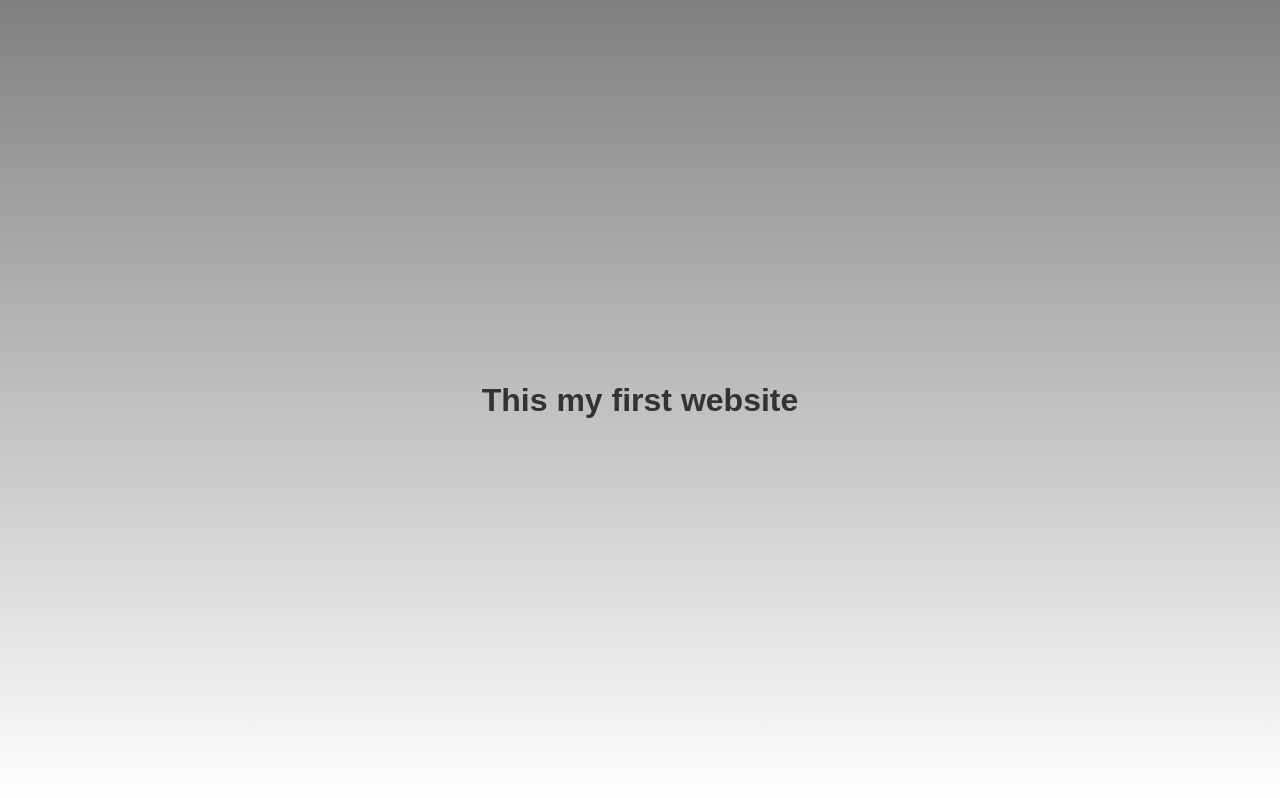
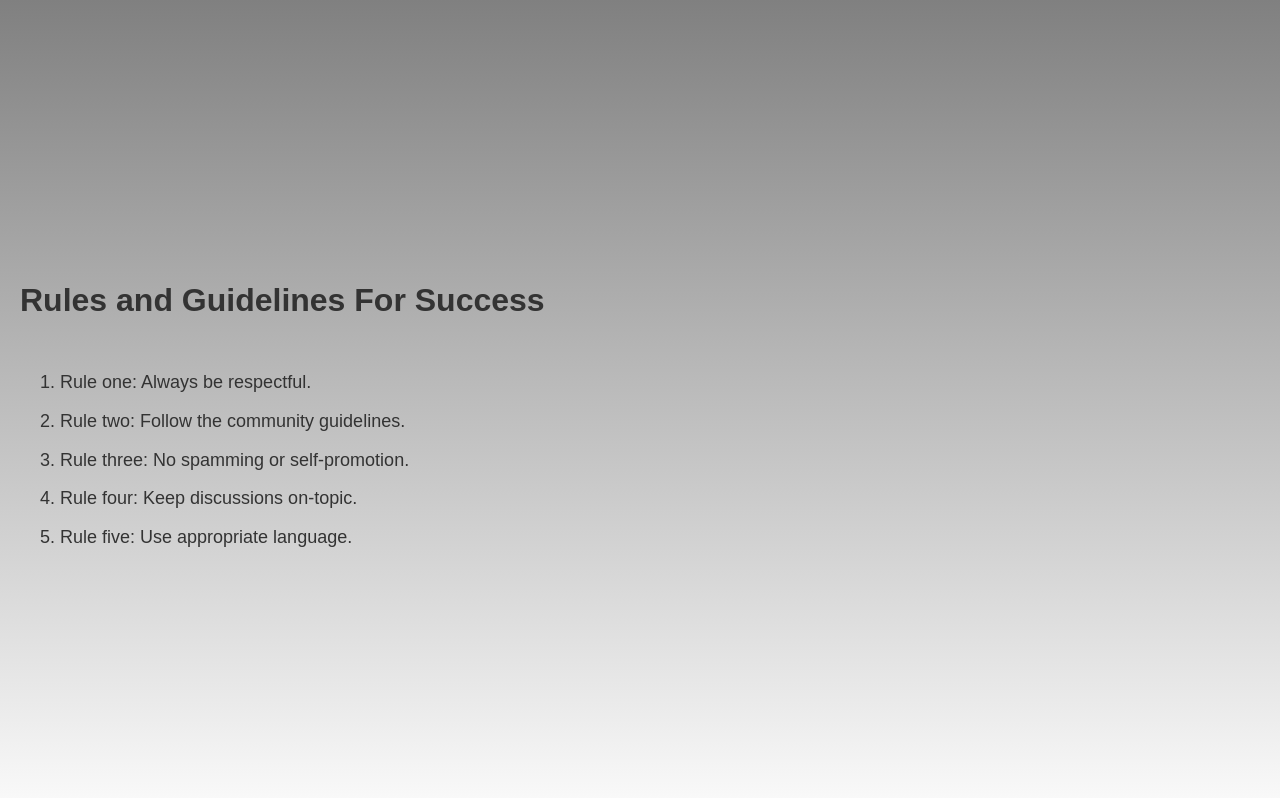
Before and after one commit to olliekicinski/centered-text-app, a plain HTML site: page index.html in a window 1280 px wide. Drawn offline with Linux system fonts and the light colour scheme.

Commit message:
Update index.html

```diff
--- a/index.html
+++ b/index.html
@@ -3,23 +3,42 @@
 <head>
     <meta charset="UTF-8">
     <meta name="viewport" content="width=device-width, initial-scale=1.0">
-    <title>Centered Text</title>
+    <title>How To Get Wealthy</title>
     <style>
         body {
             display: flex;
             justify-content: center;
-            align-items: center;
+            align-items: flex-start;
+            flex-direction: column;
             height: 100vh;
             margin: 0;
             font-family: Arial, sans-serif;
-            background: linear-gradient(to bottom, #808080, #ffffff); /* Grey to white gradient */
+            background: linear-gradient(to bottom, #808080, #ffffff);
+            padding: 20px;
         }
         h1 {
             color: #333;
+            text-align: center;
+        }
+        ol {
+            color: #333;
+            font-size: 18px;
+            line-height: 1.6;
+        }
+        li {
+            margin: 10px 0;
         }
     </style>
 </head>
 <body>
-    <h1>This my first website</h1>
+    <h1>Rules and Guidelines For Success</h1>
+    <ol>
+        <li>Rule one: Always be respectful.</li>
+        <li>Rule two: Follow the community guidelines.</li>
+        <li>Rule three: No spamming or self-promotion.</li>
+        <li>Rule four: Keep discussions on-topic.</li>
+        <li>Rule five: Use appropriate language.</li>
+        <!-- Add more rules as needed -->
+    </ol>
 </body>
 </html>
```
